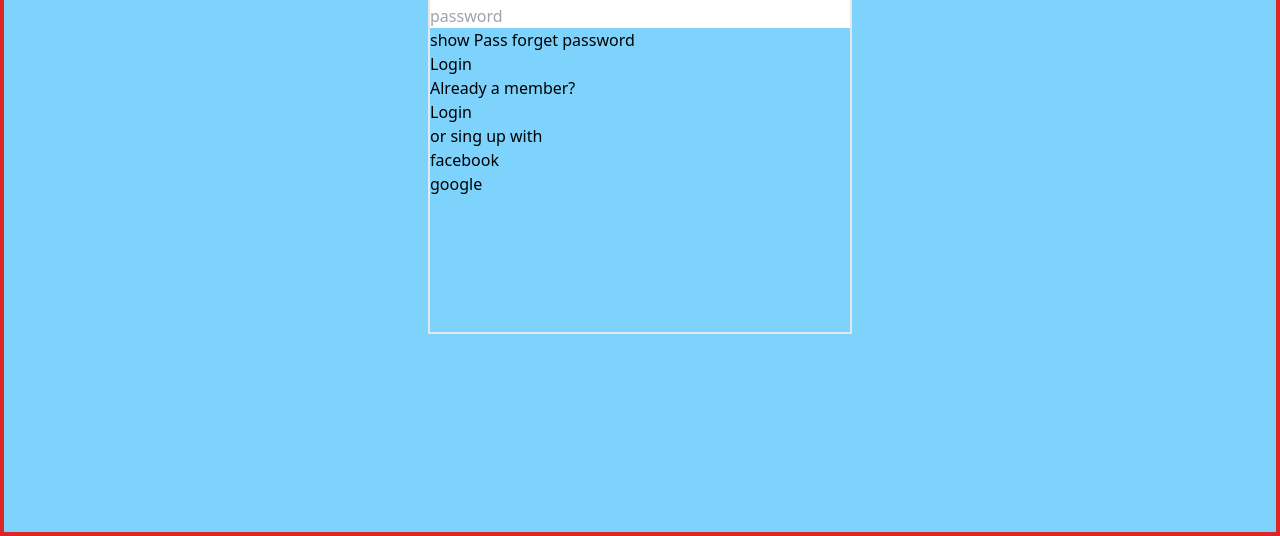
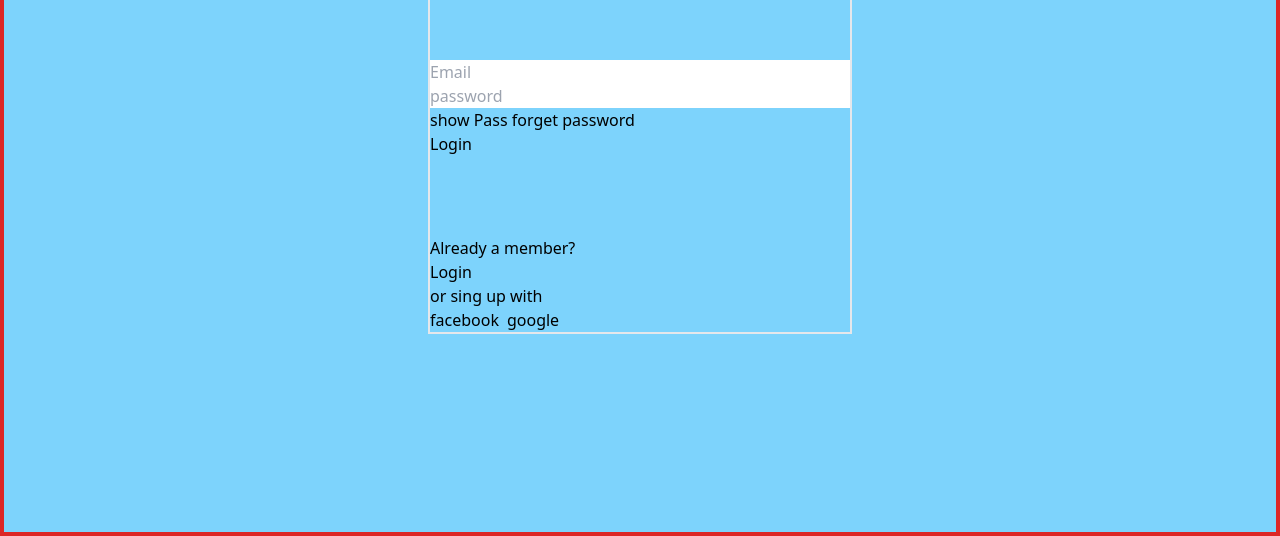
Before and after one commit to KavehKhorshidiii/Login-page, a website: page src/html/app.html in a window 1280 px wide. Shown: the part 264-800 px from the top of the page. Drawn offline with nearby package versions, Linux system fonts and the light colour scheme.

Commit message:
set style for media

```diff
--- a/src/html/app.html
+++ b/src/html/app.html
@@ -7,7 +7,7 @@
     <title>login page</title>
 </head>
 <body class="w-full bg-sky-300 border-4 flex justify-center items-center border-red-600 h-screen ">
-    <div class="border-2 w-1/3 h-1/2">
+    <div class="border-2 flex flex-col justify-between w-1/3 h-1/2">
 
         <!-- Header -->
         <header class="flex items-center justify-center">
@@ -37,7 +37,7 @@
             </section>
             <section>
                 <span>or sing up with</span>
-                <span>
+                <span class="flex gap-2">
                     <div>facebook</div>
                     <div>google</div>
                 </span>
```
Also changed, not shown: src/output.css.
